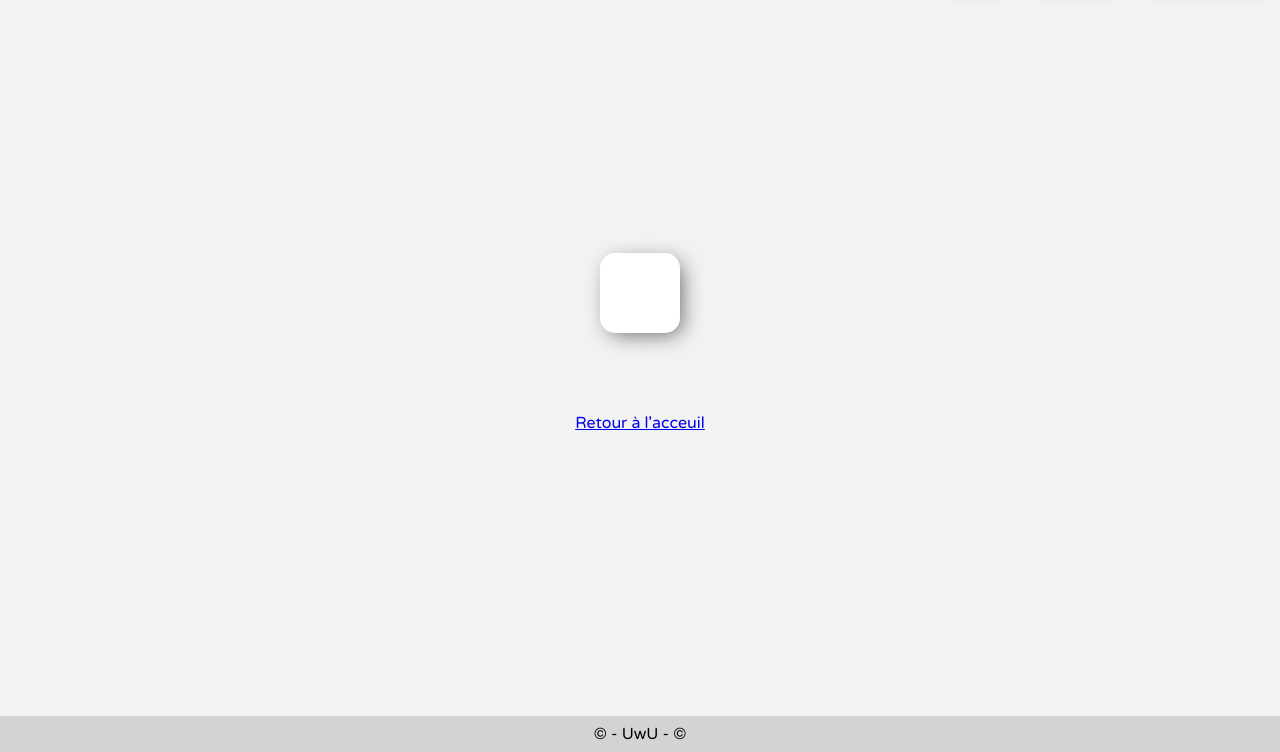
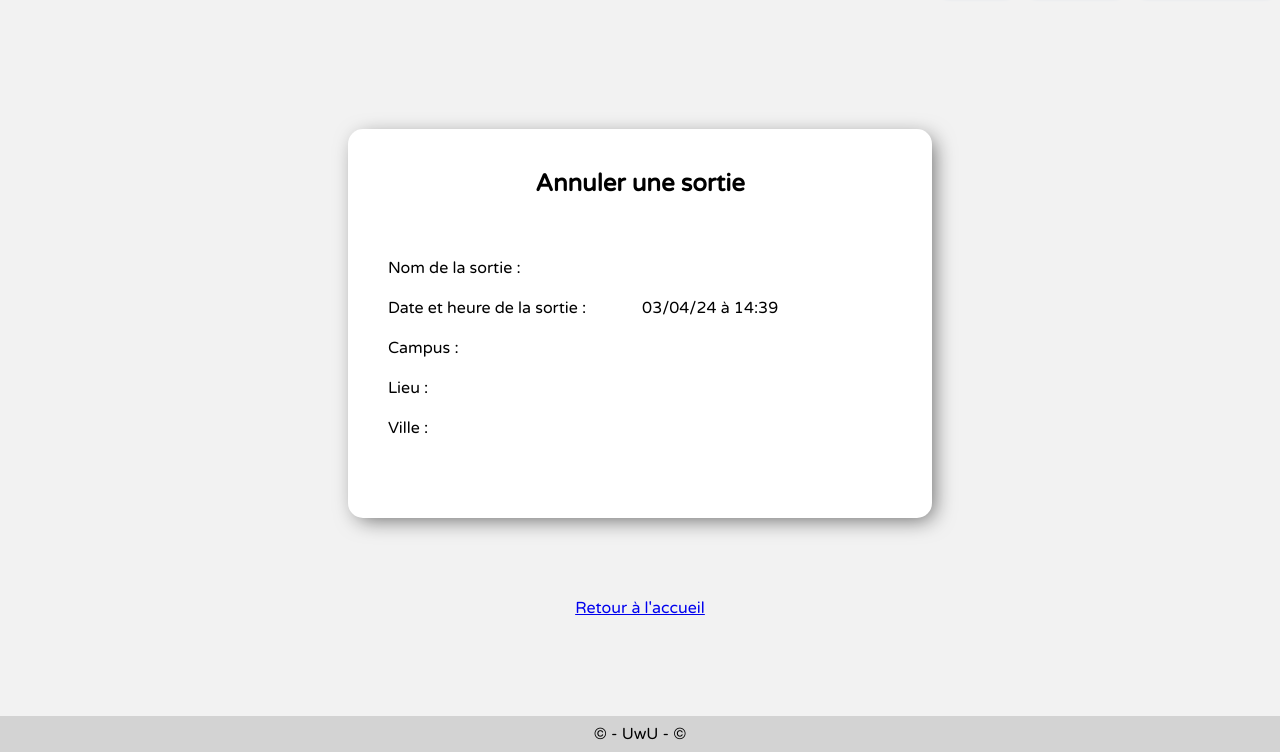
Before and after one commit to akam731/sortir.com, a Symfony app: template templates/event/cancel.html.twig in a window 1280 px wide. Shown: the part 48-800 px from the top of the page. Run offline with Twig, Linux system fonts and the light colour scheme; the template is opened without the code that fills it, so the values that code supplies are empty; some libraries are stand-ins or nearby versions.

Commit message:
Corrections de quelques fautes et finalisation de la page d'annulation de sortie

```diff
--- a/public/css/event/cancel.css
+++ b/public/css/event/cancel.css
@@ -5,6 +5,15 @@ section{
     box-shadow: 5px 5px 21px -4px rgba(0, 0, 0, 0.6);
     background: #ffffff;
     margin: 50px 0 0 0;
+}
+
+section > h1{
+    text-align: center;
+}
+
+section > div > p{
+    display: inline-block;
+    width: 250px;
 }
 
 section > form > div{
@@ -38,6 +47,15 @@ section > form > div > button:hover{
     background: transparent;
 }
 
+@media screen and (max-width: 700px){
+
+    section > div > p{
+        display: block;
+        width: 220px;
+        margin: 5px 0 5px 0;
+    }
+}
+
 @media screen and (max-width: 500px){
 
     section > form > div >textarea{
@@ -47,8 +65,4 @@ section > form > div > button:hover{
         min-height: 100px;
     }
 
-    section > form > div > label{
-        font-size: 11px;
-    }
-
 }
--- a/public/css/profil.css
+++ b/public/css/profil.css
@@ -49,7 +49,7 @@ form {
     margin: 50px 0 0 0;
 }
 
-form > img{
+form > img, section > img{
     height: 200px;
     width: 200px;
     object-fit: cover;
--- a/src/Controller/EventController.php
+++ b/src/Controller/EventController.php
@@ -293,6 +293,7 @@ class EventController extends AbstractController
 
             return $this->render('event/cancel.html.twig' ,[
                 'form' => $form->createView(),
+                'event' => $event,
             ]);
         }
         return $this->redirectToRoute('main_home');
--- a/src/Form/CancelEventType.php
+++ b/src/Form/CancelEventType.php
@@ -17,7 +17,7 @@ class CancelEventType extends AbstractType
     {
         $builder
             ->add('cancelationReason', TextareaType::class, [
-                'label' => 'Pourquoi voulez-vous annuler votre sortie ?',
+                'label' => 'Motif :',
                 'constraints' => [
                     new Length([
                         'max' => 255,
--- a/templates/event/cancel.html.twig
+++ b/templates/event/cancel.html.twig
@@ -8,7 +8,37 @@
 
 {% block body %}
 
+    <br>
+    <br>
+    <br>
+
     <section>
+
+        <h1>Annuler une sortie</h1>
+
+        <br>
+        <br>
+
+        <div>
+            <br>
+            <p>Nom de la sortie :</p> <p>{{ event.name }}</p>
+            <br>
+            <br>
+            <p>Date et heure de la sortie :</p> <p>{{ event.startingDate|date('d/m/y à H:i') }}</p>
+            <br>
+            <br>
+            <p>Campus :</p> <p>{{ event.organiser.campus.name }}</p>
+            <br>
+            <br>
+            <p>Lieu :</p> <p>{{ event.place.name }}</p>
+            <br>
+            <br>
+            <p>Ville :</p> <p>{{ event.place.city.name }}</p>
+
+        </div>
+
+        <br>
+        <br>
         {{ form_start(form) }}
         {{ form_end(form) }}
     </section>
@@ -18,7 +48,7 @@
     <br>
     <br>
 
-    <a href="{{ path('main_home') }}">Retour à l'acceuil</a>
+    <a href="{{ path('main_home') }}">Retour à l'accueil</a>
     <br>
     <br>
     <br>
--- a/templates/event/create.html.twig
+++ b/templates/event/create.html.twig
@@ -187,7 +187,7 @@ Créez votre évènement | {{ parent() }}
     <br>
     <br>
 
-    <a href="{{ path('main_home') }}">Retour à l'acceuil</a>
+    <a href="{{ path('main_home') }}">Retour à l'accueil</a>
     <br>
     <br>
     <br>
```
Also changed, not shown: templates/admin/index.html.twig (+9 -0 lines), templates/user/editProfil.html.twig (+9 -0 lines), templates/user/showProfil.html.twig (+21 -0 lines).
